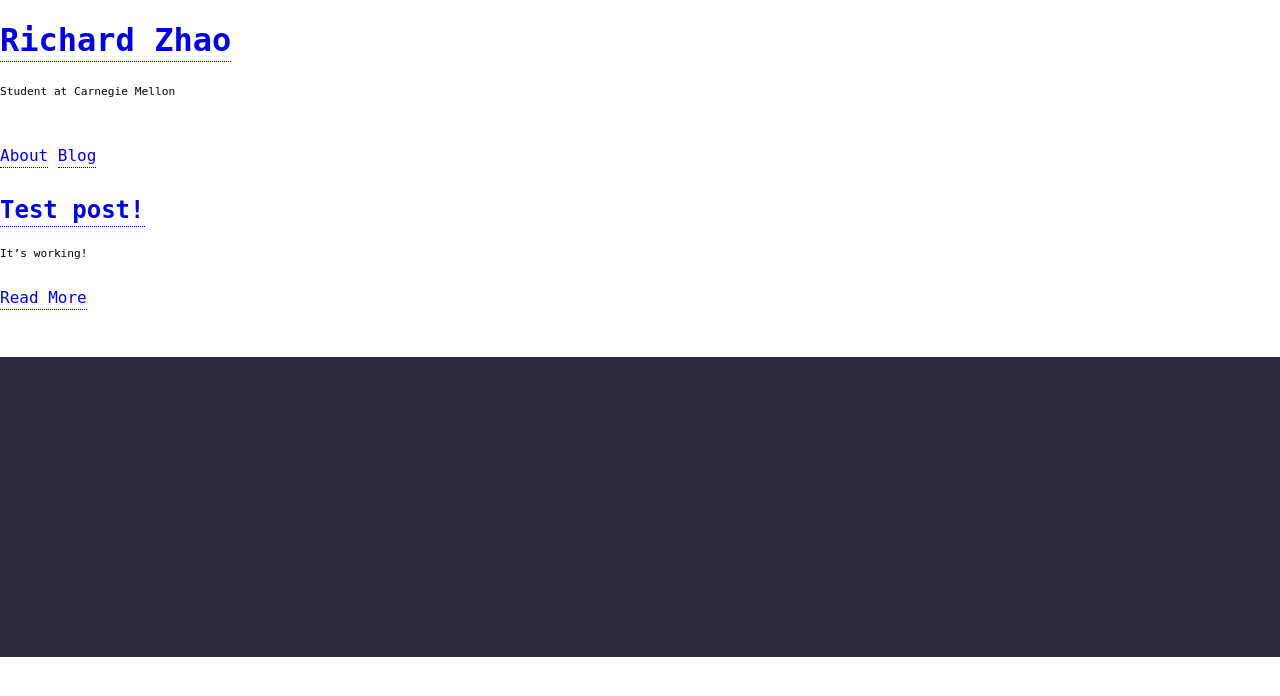
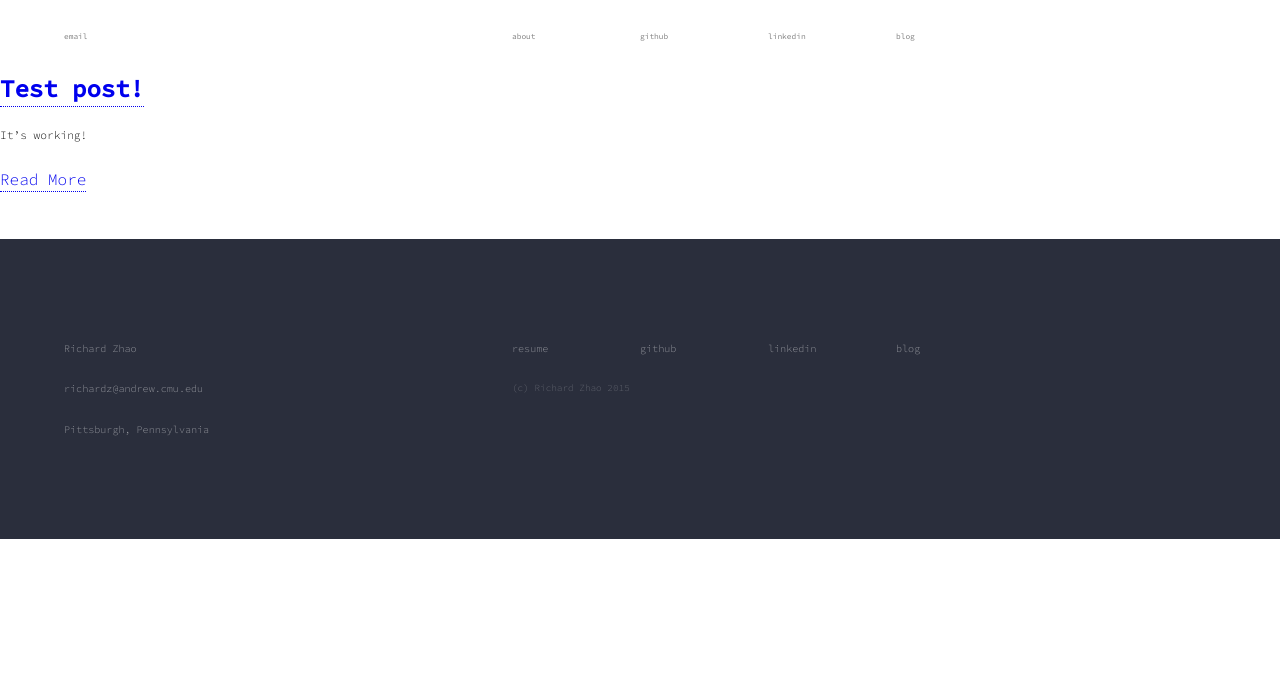
Before and after one commit to zhaorz/zhaorz.github.io, a Jekyll site: the page built from blog/index.html, in a window 1280 px wide. Shown: the top 696 px of the page. Built offline with Jekyll 4.4.1, drawn with Linux system fonts in a browser that asks for light colours.

Commit message:
Jekyll powered blog subdirectory

```diff
--- a/_config.yml
+++ b/_config.yml
@@ -1,145 +1,6 @@
-#
-## This file contains configuration flags to customize your site
-#
-
-# Name of your site (displayed in the header)
-name: Richard Zhao
-
-# Short bio or description (displayed in the header)
-description: Student at Carnegie Mellon
-
-# URL of your avatar or profile pic (you could use your GitHub profile pic)
-avatar: https://raw.githubusercontent.com/barryclark/jekyll-now/master/images/jekyll-logo.png
-
-#
-# Flags below are optional
-#
-
-# Includes an icon in the footer for each username you enter
-footer-links:
-dribbble:
-email:
-facebook:
-flickr:
-github: zhaorz
-instagram:
-linkedin:
-pinterest:
-rss: # just type anything here for a working RSS icon, make sure you set the "url" above!
-twitter:
-stackoverflow: # your stackoverflow profile, e.g. "users/50476/bart-kiers"
-youtube: # channel/<your_long_string> or user/<user-name>
-googleplus: # anything in your profile username that comes after plus.google.com/
-
-
-# Enter your Disqus shortname (not your username) to enable commenting on posts
-# You can find your shortname on the Settings page of your Disqus account
-disqus:
-
-# Enter your Google Analytics web tracking code (e.g. UA-2110908-2) to activate tracking
-google_analytics:
-
-# Your website URL (e.g. http://barryclark.github.io or http://www.barryclark.co)
-# Used for Sitemap.xml and your RSS feed
 url: http://richard-zhao.com/
 
-# If you're hosting your site at a Project repository on GitHub pages
-# (http://yourusername.github.io/repository-name)
-# and NOT your User repository (http://yourusername.github.io)
-# then add in the baseurl here, like this: "/repository-name"
-baseurl: ""
+exclude: [Gemfile, Gemfile.lock, LICENSE, README.md, CNAME]
 
-
-#
-# !! You don't need to change any of the configuration flags below !!
-#
-
-
-# The release of Jekyll Now that you're using
-version: v1.1.0
-
-# Set the Sass partials directory, as we're using @imports
-#sass:
-#style: :expanded # You might prefer to minify using :compressed
-
-# Use the following plug-ins
-#gems:
-#- jekyll-sitemap # Create a sitemap using the official Jekyll sitemap gem
-
-# Exclude these files from your production _site
-exclude:
-- Gemfile
-- Gemfile.lock
-- LICENSE
-- README.md
-- CNAME
-
-
-# Where things are
-source:      .
-destination: ./_site
-plugins:     ./_plugins
-layouts:     ./_layouts
-data_source: ./_data
-collections: null
-
-# Handling Reading
-safe:         false
-include:      [".htaccess"]
-# exclude:      []
-keep_files:   [".git", ".svn"]
-encoding:     "utf-8"
-markdown_ext: "markdown,mkdown,mkdn,mkd,md"
-
-# Filtering Content
-show_drafts: null
-limit_posts: 0
-future:      true
-unpublished: false
-
-# Plugins
-whitelist: []
-gems:      []
-
-# Conversion
-markdown:    kramdown
-highlighter: pygments
-lsi:         false
-excerpt_separator: "\n\n"
-
-# Serving
-detach:  false
-port:    4000
-host:    127.0.0.1
-baseurl: "" # does not include hostname
-
-# Outputting
-permalink:     /blog/:title.html
+permalink:     /blog/:year/:month/:day/:title/
 paginate_path: /page:num
-timezone:      null
-
-quiet:    false
-defaults: []
-
-# Markdown Processors
-rdiscount:
-  extensions: []
-
-redcarpet:
-extensions: []
-
-kramdown:
-  auto_ids:       true
-  footnote_nr:    1
-  entity_output:  as_char
-  toc_levels:     1..6
-  smart_quotes:   lsquo,rsquo,ldquo,rdquo
-  enable_coderay: false
-
-  coderay:
-    coderay_wrap:              div
-    coderay_line_numbers:      inline
-    coderay_line_number_start: 1
-    coderay_tab_width:         4
-    coderay_bold_every:        10
-    coderay_css:               style
--- a/_layouts/default.html
+++ b/_layouts/default.html
@@ -12,38 +12,64 @@
     <link rel="stylesheet" type="text/css" href="{{ site.baseurl }}/style.css" />
     <link rel="alternate" type="application/rss+xml" title="{{ site.name }} - {{ site.description }}" href="{{ site.baseurl }}/feed.xml" />
 
-    <!-- Created with Jekyll Now - http://github.com/barryclark/jekyll-now -->
+    <!-- Force favicon refresh (for development) -->
+    <link rel="shortcut icon" href="./favicon.ico"/>
+
+    <!-- CSS  -->
+
+    <link href='http://fonts.googleapis.com/css?family=Source+Code+Pro:300,400,500' rel='stylesheet' type='text/css'>
+
   </head>
 
   <body>
-    <div class="wrapper-masthead">
-      <div class="container">
-        <header class="masthead clearfix">
 
-          <div class="site-info">
-            <h1 class="site-name"><a href="{{ site.baseurl }}/">{{ site.name }}</a></h1>
-            <p class="site-description">{{ site.description }}</p>
-          </div>
+    <nav>
+    <div class="half left">
+      <ul class="menu-links">
+        <li><a href="mailto:richardz@andrew.cmu.edu?subject=Inquiry">email</a></li>
+      </ul>
+    </div>
+    <div class="half right">
+      <ul class="menu-links">
+        <li class="nav"><a href="{{ site.url }}">about</a></li>
+        <li class="nav"><a href="https://github.com/zhaorz">github</a></li>
+        <li class="nav"><a href="https://www.linkedin.com/pub/richard-zhao/aa/645/76">linkedin</a></li>
+        <li class="nav"><a href="{{ site.baseurl }}/blog">blog</a></li>
+      </ul>
+    </div>
+    </nav>
 
-          <nav>
-            <a href="{{ site.baseurl }}/">About</a>
-            <a href="{{ site.baseurl }}/blog">Blog</a>
-          </nav>
-        </header>
-      </div>
-    </div>
+
+
 
     <div id="main" role="main" class="container">
       {{ content }}
     </div>
 
-    <div class="wrapper-footer">
-      <div class="container">
-        <footer class="footer">
-          {% include svg-icons.html %}
-        </footer>
+    <footer>
+    <section class="grid grid-footer">
+    <div class="half left">
+      <ul>
+        <li>Richard Zhao</li>
+        <li><a href="mailto:richardz@andrew.cmu.edu?subject=Inquiry">richardz@andrew.cmu.edu</a></li>
+        <li>Pittsburgh, Pennsylvania</li>
+      </ul>
+    </div>
+    <div class="half right">
+      <div class="grid">
+        <ul class="menu-links">
+          <li class="nav"><a href="#">resume</a></li>
+          <li class="nav"><a href="https://github.com/zhaorz">github</a></li>
+          <li class="nav"><a href="https://www.linkedin.com/pub/richard-zhao/aa/645/76">linkedin</a></li>
+          <li class="nav"><a href="#">blog</a></li>
+        </ul>
       </div>
+      <p class="subtle">(c) Richard Zhao 2015</p>
     </div>
+    </section>
+    </footer>
+
+
 
     {% include analytics.html %}
   </body>
```
Also changed, not shown: index.html (+4 -4 lines).
